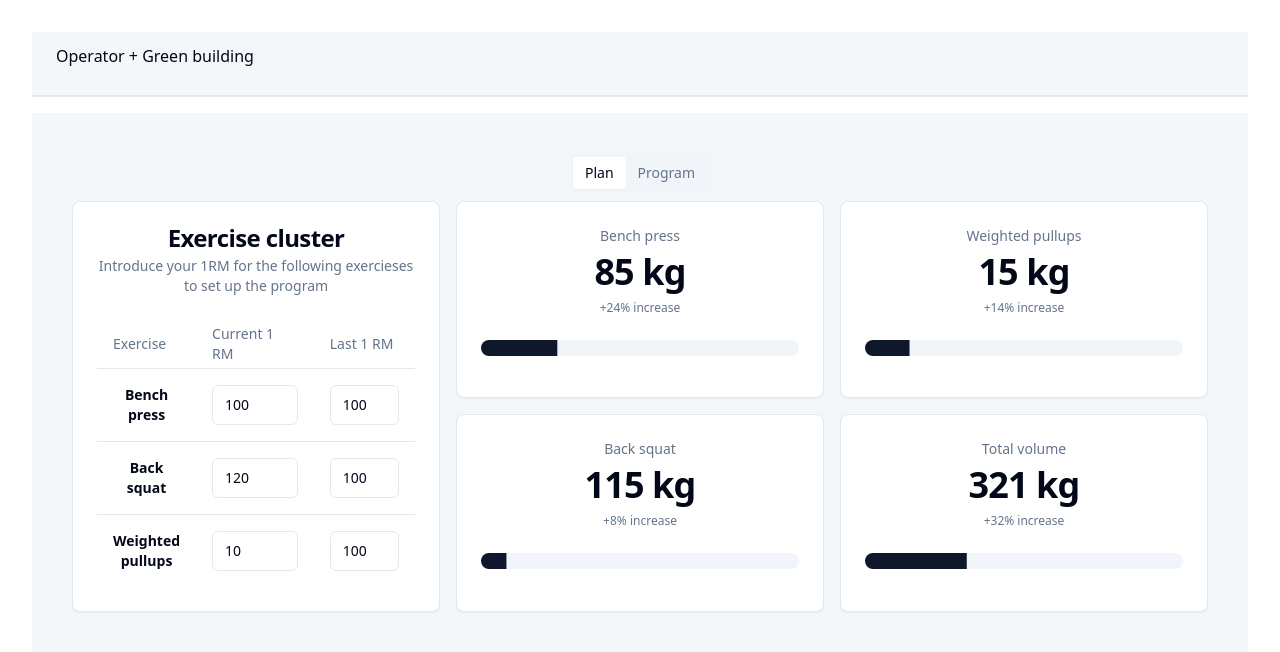
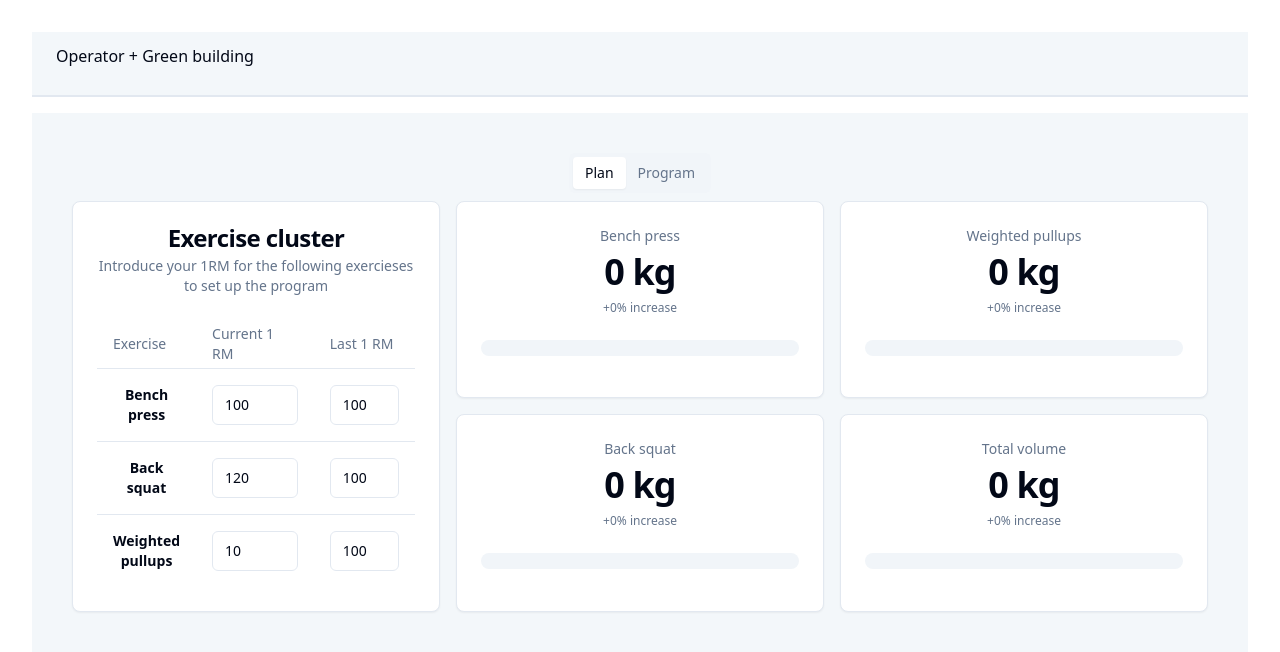
Before and after one commit to vrnvu/lifts, a React (Vite) app: page / in a window 1280 px wide. Shown: the top 652 px of the page. Built offline with nearby package versions, Linux system fonts and the light colour scheme.

Commit message:
adds user config context

```diff
--- a/src/App.tsx
+++ b/src/App.tsx
@@ -5,6 +5,7 @@ import { Tabs, TabsContent, TabsList, TabsTrigger } from "@/components/ui/tabs"
 
 import PlanView from './views/PlanView'
 import ProgramView from './views/ProgramView'
+import UserConfigProvider from './context/UserConfigContext'
 
 
 function App() {
@@ -23,7 +24,9 @@ function App() {
             <TabsTrigger value="program">Program</TabsTrigger>
           </TabsList>
           <TabsContent value="plan">
-            <PlanView />
+            <UserConfigProvider>
+              <PlanView />
+            </UserConfigProvider>
           </TabsContent>
           <TabsContent value="program">
             <ProgramView />
--- a/src/components/Cluster.tsx
+++ b/src/components/Cluster.tsx
@@ -17,6 +17,7 @@ import {
 } from "@/components/ui/table"
 
 export default function Cluster() {
+
   return (
     <Card>
       <CardHeader>
@@ -39,13 +40,13 @@ export default function Cluster() {
               <TableCell className="font-semibold">Bench press</TableCell>
               <TableCell>
                 <Label htmlFor="ex-1" className="sr-only">
-                  Stock
+                  Current 1RM
                 </Label>
-                <Input id="ex-1" type="number" defaultValue="100" />
+                <Input id="ex-1" type="number" defaultValue="100"/>
               </TableCell>
               <TableCell>
                 <Label htmlFor="last-ex-1" className="sr-only">
-                  Stock
+                  Last 1RM
                 </Label>
                 <Input id="last-ex-1" type="number" defaultValue="100" />
               </TableCell>
@@ -55,13 +56,13 @@ export default function Cluster() {
               <TableCell className="font-semibold">Back squat</TableCell>
               <TableCell>
                 <Label htmlFor="ex-2" className="sr-only">
-                  Stock
+                  Current 1RM
                 </Label>
                 <Input id="ex-2" type="number" defaultValue="120" />
               </TableCell>
               <TableCell>
                 <Label htmlFor="last-ex-2" className="sr-only">
-                  Stock
+                  Last 1RM
                 </Label>
                 <Input id="last-ex-2" type="number" defaultValue="100" />
               </TableCell>
@@ -71,13 +72,13 @@ export default function Cluster() {
               <TableCell className="font-semibold">Weighted pullups</TableCell>
               <TableCell>
                 <Label htmlFor="ex-3" className="sr-only">
-                  Stock
+                  Current 1RM
                 </Label>
                 <Input id="ex-3" type="number" defaultValue="10" />
               </TableCell>
 	      <TableCell>
                 <Label htmlFor="last-ex-3" className="sr-only">
-                  Stock
+                  Last 1RM
                 </Label>
                 <Input id="last-ex-2" type="number" defaultValue="100" />
 	      </TableCell>
--- /dev/null
+++ b/src/context/UserConfigContext.tsx
@@ -0,0 +1,39 @@
+import { createContext, useState } from "react";
+
+export interface UserConfig {
+  benchPress: number;
+  backSquat: number;
+  weightedPullups: number;
+  setBenchPress?: (v: number) => void;
+  setBackSquat?: (v: number) => void;
+  setWeightedPullups?: (v: number) => void;
+}
+
+const initialUserConfig: UserConfig = {
+  benchPress: 0,
+  backSquat: 0,
+  weightedPullups: 0,
+};
+
+export const UserConfigContext = createContext<UserConfig>(initialUserConfig);
+
+export default function UserConfigProvider({ children }: { children: React.ReactNode }) {
+  const [benchPress, setBenchPress] = useState<number>(0);
+  const [backSquat, setBackSquat] = useState<number>(0);
+  const [weightedPullups, setWeightedPullups] = useState<number>(0);
+
+  const userConfig: UserConfig = {
+    benchPress,
+    backSquat,
+    weightedPullups,
+    setBenchPress,
+    setBackSquat,
+    setWeightedPullups,
+  };
+
+  return (
+    <UserConfigContext.Provider value={userConfig}>
+      {children}
+    </UserConfigContext.Provider>
+  );
+}
--- a/src/views/PlanView.tsx
+++ b/src/views/PlanView.tsx
@@ -1,18 +1,26 @@
 import Cluster from "@/components/Cluster";
 import Component from "@/components/Component";
+import { UserConfigContext } from "@/context/UserConfigContext";
+import { useContext } from "react";
 
 export interface PlanViewProps {}
 export default function PlanView({}: PlanViewProps) {
+	const userConfig = useContext(UserConfigContext);
+	const benchPress = userConfig.benchPress;
+	const backSquat = userConfig.backSquat;
+	const weightedPullups = userConfig.weightedPullups;
+	const total = benchPress + backSquat + weightedPullups;
+
 	return (
 	<div className="grid grid-cols-3 gap-4">
 		<Cluster />
 		<div className="grid grid-cols-subgrid grid-cols-2 gap-4">
-			<Component exercise='Bench press' kgs='85' increase={24} />
-			<Component exercise='Back squat' kgs='115' increase={8} />
+			<Component exercise='Bench press' kgs={benchPress.toString()} increase={0} />
+			<Component exercise='Back squat' kgs={backSquat.toString()} increase={0} />
 		</div>
 		<div className="grid grid-cols-subgrid grid-cols-2 gap-4">
-			<Component exercise='Weighted pullups' kgs='15' increase={14} />
-			<Component exercise='Total volume' kgs='321' increase={32} />
+			<Component exercise='Weighted pullups' kgs={weightedPullups.toString()} increase={0} />
+			<Component exercise='Total volume' kgs={total.toString()} increase={0} />
 		</div>
 	</div>
 	);
```
